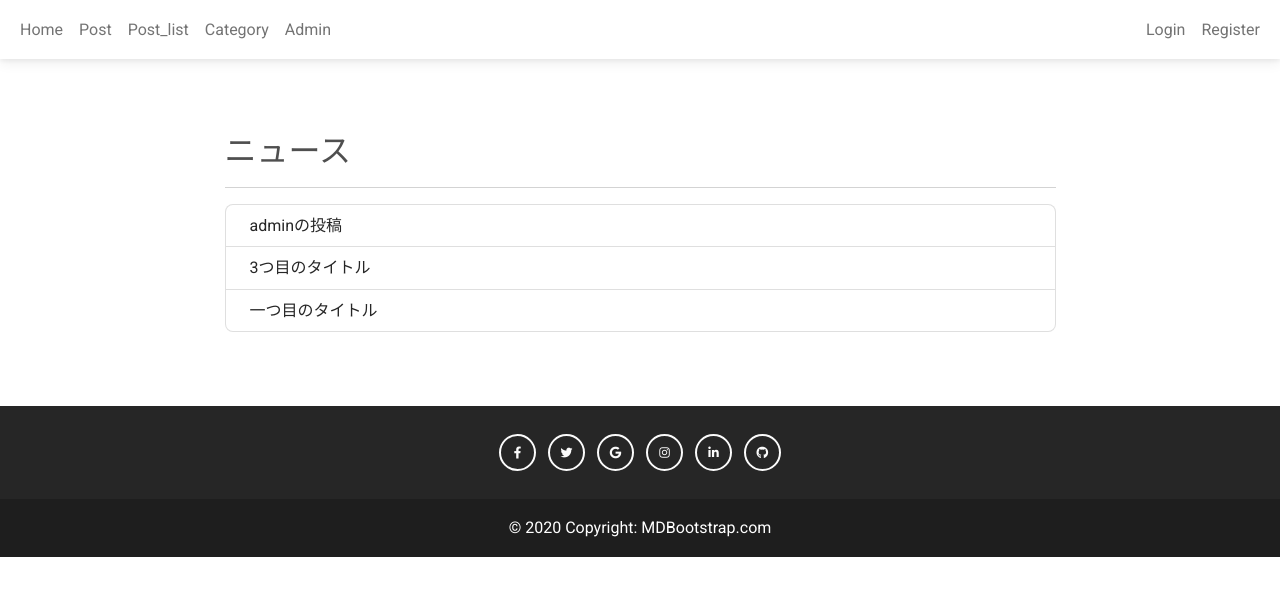
After one commit to NaonariSanda/django_blog, a Django app: a page that uses myapp/templates/myapp/base.html in a window 1280 px wide. The commit adds this page. Shown: the top 596 px of the page. Run offline with Django 3.2, Linux system fonts and the light colour scheme; data comes from the database, SQL or seed files in the repository; both versions use the stored data as it was after the commit; some libraries are stand-ins or nearby versions.

Commit message:
いいね機能の実装

```diff
--- a/myapp/forms.py
+++ b/myapp/forms.py
@@ -7,7 +7,7 @@ from django.contrib.auth.models import User
 class PostForm(forms.ModelForm):
     class Meta:
         model = Post
-        fields = ('title', 'content')
+        fields = ('title', 'category', 'content')
 
     def __init__(self, *args, **kwargs):
         super().__init__(*args, **kwargs)
--- a/myapp/models.py
+++ b/myapp/models.py
@@ -1,10 +1,27 @@
 from django.db import models
+from django.contrib.auth.models import User
+
+
+class Category(models.Model):
+    name = models.CharField('カテゴリ名', max_length=50)
+    name_en = models.CharField('カテゴリ名英語', max_length=10)
+    created_at = models.DateTimeField(auto_now_add = True)
+    updated_at = models.DateTimeField(auto_now = True)
+
+    def __str__(self):
+        return self.name
 
 class Post(models.Model):
+    author = models.ForeignKey(User, on_delete=models.PROTECT, blank=False)
     title = models.CharField('タイトル', max_length = 50)
     content = models.TextField('内容', max_length = 1000)
+    category = models.ForeignKey('Category', on_delete=models.PROTECT)
     created_at = models.DateTimeField(auto_now_add = True)
     updated_at = models.DateTimeField(auto_now = True)
 
     def __str__(self):
         return self.title
+
+class Like(models.Model):
+    post = models.ForeignKey(Post, verbose_name="投稿", on_delete=models.PROTECT)
+    user = models.ForeignKey(User, verbose_name="ユーザー", on_delete=models.PROTECT)
--- a/myapp/templates/myapp/base.html
+++ b/myapp/templates/myapp/base.html
@@ -36,13 +36,13 @@
                         <a class="nav-link" href="{% url 'myapp:post_create' %}">Post</a>
                     </li>
                     <li class="nav-item">
-                        <a class="nav-link" href="{% url 'myapp:post_list' %}">post_list</a>
+                        <a class="nav-link" href="{% url 'myapp:post_list' %}">Post_list</a>
                     </li>
                     <li class="nav-item">
-                        <a class="nav-link" href="#">create</a>
+                        <a class="nav-link" href="{% url 'myapp:category_list' %}">Category</a>
                     </li>
                     <li class="nav-item">
-                        <a class="nav-link" href="/admin" target='_blank'>admin</a>
+                        <a class="nav-link" href="/admin" target='_blank'>Admin</a>
                     </li>
                 </ul>
             </div>
--- /dev/null
+++ b/myapp/templates/myapp/category_detail.html
@@ -0,0 +1,21 @@
+{% extends "myapp/base.html" %}
+
+{% block content %}
+
+<div class="row my-5">
+    <div class="col-md-9 mx-auto">
+        <br>
+        <h2>{{ object.name }}</h2>
+        <hr>
+
+        <ul class="list-group">
+            {% for item in category_posts %}
+            <li class="list-group-item">{{ item.title }}</li>
+            {% endfor %}
+        </ul>
+
+        <br>
+    </div>
+</div>
+
+{% endblock %}
--- a/myapp/templates/myapp/index.html
+++ b/myapp/templates/myapp/index.html
@@ -31,6 +31,8 @@
       <img src="https://mdbootstrap.com/img/new/standard/nature/184.jpg" class="card-img-top" alt="..." />
       <div class="card-body">
         <h5 class="card-title">{{ item.title}}</h5>
+        <p><small>投稿者：{{ item.author }}</small></p>
+        <p><small>カテゴリ：{{ item.category }}</small></p>
         <p class="card-text">
           Some quick example text to build on the card title and make up the bulk of the
           card's content.
--- a/myapp/urls.py
+++ b/myapp/urls.py
@@ -13,4 +13,7 @@ urlpatterns = [
     path('login', views.Login.as_view(), name='login'),
     path('logout', views.Logout.as_view(), name='logout'),
     path('singup', views.SingUp.as_view(), name='singup'),
+    path('like/<int:post_id>', views.Like_add, name='like_add'),
+    path('category', views.CategoryList.as_view(), name='category_list'),
+    path('category_detail/<str:name_en>', views.CategoryDetail.as_view(), name='category_detail'),
 ]
--- a/myapp/views.py
+++ b/myapp/views.py
@@ -1,14 +1,22 @@
-from django.shortcuts import render, resolve_url
+from django.shortcuts import render, resolve_url, redirect
 from django.http import HttpResponse, HttpResponseRedirect
 from django.views.generic import TemplateView, CreateView, DetailView, UpdateView, DeleteView, ListView
 from django.views.generic.edit import DeleteView
-from .models import Post
+from .models import Post, Like, Category
 from django.urls import reverse_lazy
 from .forms import PostForm, LoginForm, SingUpForm
 from django.contrib import messages
 from django.contrib.auth.views import LoginView, LogoutView
 from django.contrib.auth import login
+from django.contrib.auth.mixins import LoginRequiredMixin, UserPassesTestMixin
+from django.contrib.auth.decorators import login_required
 
+
+class OnluMyPostMixin(UserPassesTestMixin):
+    reaise_exception = True
+    def test_func(self):
+        post = Post.objects.get(id = self.kwargs['pk'])
+        return post.author == self.request.user
 
 class Index(TemplateView):
     template_name = "myapp/index.html"
@@ -21,15 +29,34 @@ class Index(TemplateView):
         }
         return context
 
-class PostCreate(CreateView):
+class PostCreate(LoginRequiredMixin, CreateView):
     model = Post
     form_class = PostForm
     success_url = reverse_lazy('myapp:index')
 
+    def form_valid(self, form):
+        form.instance.author_id = self.request.user.id
+        return super(PostCreate, self).form_valid(form)
+
+    def get_success_url(self):
+        messages.success(self.request, ('Postを登録しました'))
+        return resolve_url('myapp:index')
+
 class PostDetail(DetailView):
     model = Post
 
-class PostUpdate(UpdateView):
+    def get_context_data(self, *args, **kwargs):
+        detail_data = Post.objects.get(id= self.kwargs['pk'])
+        category_posts = Post.objects.filter(category = detail_data.category).order_by('-created_at')[:5]
+
+        params = {
+            'object': detail_data,
+            'category_posts': category_posts
+        }
+
+        return params
+
+class PostUpdate(OnluMyPostMixin, UpdateView):
     model = Post
     form_class = PostForm
 
@@ -37,7 +64,7 @@ class PostUpdate(UpdateView):
         messages.info(self.request, 'Postを更新しました。')
         return resolve_url('myapp:post_detail', pk=self.kwargs['pk'])
 
-class PostDelete(DeleteView):
+class PostDelete(OnluMyPostMixin, DeleteView):
     model = Post
 
     def get_success_url(self):
@@ -70,3 +97,40 @@ class SingUp(CreateView):
 
         messages.info(self.request, 'ユーザーを登録しました。')
         return HttpResponseRedirect(self.get_success_url())
+
+@login_required
+def Like_add(request, post_id):
+    post = Post.objects.get(id = post_id)
+
+    like = Like.objects.filter(user = request.user, post = post_id)
+    if like.exists():
+        like.delete()
+        messages.info(request, 'いいねを削除しました')
+        return redirect('myapp:post_detail', post.id)
+
+    like = Like()
+    like.user = request.user
+    like.post = post
+    like.save()
+
+    messages.success(request, 'お気に入りを追加しました!')
+    return redirect('myapp:post_detail', post.id)
+
+class CategoryList(ListView):
+    model = Category
+
+class CategoryDetail(DetailView):
+    model = Category
+    slug_field = 'name_en'
+    slug_url_kwarg = 'name_en'
+
+    def get_context_data(self, *args, **kwargs):
+        detail_data = Category.objects.get(name_en = self.kwargs['name_en'])
+        category_posts = Post.objects.filter(category = detail_data).order_by('-created_at')
+
+        params = {
+            'object': detail_data,
+            'category_posts': category_posts,
+        }
+
+        return params
```
Also changed, not shown: myapp/admin.py (+12 -2 lines), myapp/templates/403.html (added, +13 -0 lines), myapp/templates/myapp/category_list.html (added, +23 -0 lines), myapp/templates/myapp/post_detail.html (+24 -0 lines), myapp/templates/myapp/post_form.html (+8 -1 lines), db.sqlite3, myapp/migrations/0002_post_author.py (added), myapp/migrations/0003_like.py (added), myapp/migrations/0004_category.py (added), myapp/migrations/0005_post_category.py (added).
